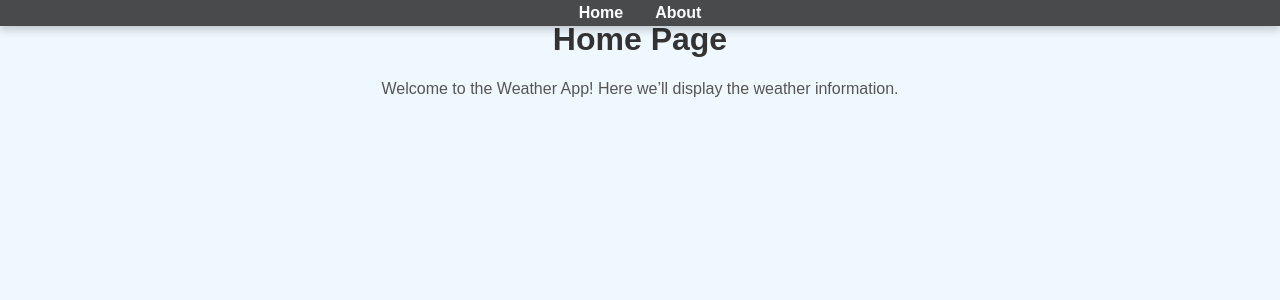
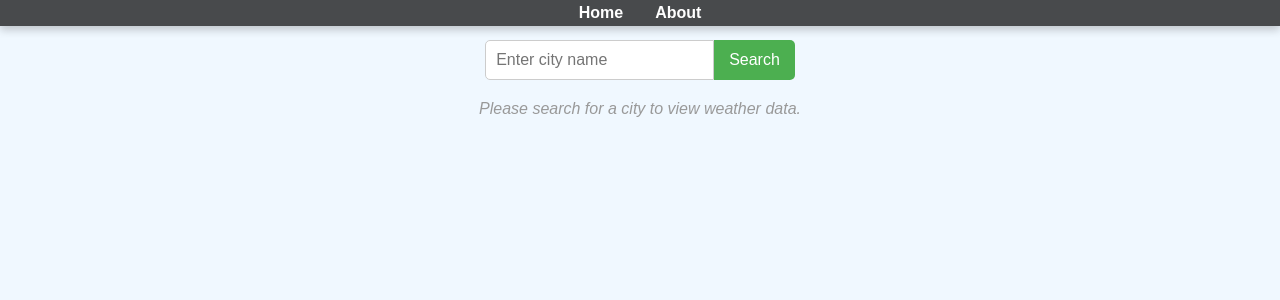
Before and after one commit to Breachfix/Weather-App, a React (Vite) app: page / in a window 1280 px wide. Shown: the top 300 px of the page. Built offline with nearby package versions, Linux system fonts and the light colour scheme.

Commit message:
Added search functionality and weather data fetching

```diff
--- a/src/App.jsx
+++ b/src/App.jsx
@@ -1,12 +1,14 @@
 // src/App.jsx
 import React from 'react';
 import { BrowserRouter as Router, Routes, Route } from 'react-router-dom';
+import { WeatherProvider } from './context/WeatherContext';
 import Navbar from './components/Navbar';
 import Home from './pages/Home';
 import About from './pages/About';
 import './assets/styles/App.css';
 
 const App = () => (
+  <WeatherProvider>
     <Router>
       <Navbar />
       <Routes>
@@ -14,6 +16,7 @@ const App = () => (
         <Route path="/about" element={<About />} />
       </Routes>
     </Router>
+  </WeatherProvider>
 );
 
 export default App;
--- /dev/null
+++ b/src/assets/styles/Home.css
@@ -0,0 +1,23 @@
+/* src/assets/styles/Home.css */
+
+.home {
+    text-align: center;
+    padding: 20px;
+  }
+
+  .weather-display {
+    margin-top: 20px;
+    padding: 15px;
+    background-color: #f0f8ff;
+    border-radius: 8px;
+    box-shadow: 0 4px 8px rgba(0, 0, 0, 0.1);
+  }
+
+  .error {
+    color: red;
+  }
+
+  .no-data {
+    color: #999;
+    font-style: italic;
+  }
--- /dev/null
+++ b/src/assets/styles/SearchBar.css
@@ -0,0 +1,24 @@
+/* src/assets/styles/SearchBar.css */
+
+.search-bar {
+    display: flex;
+    justify-content: center;
+    margin: 20px;
+  }
+
+  .search-input {
+    padding: 10px;
+    font-size: 1em;
+    border: 1px solid #ccc;
+    border-radius: 5px 0 0 5px;
+  }
+
+  .search-button {
+    padding: 10px 15px;
+    font-size: 1em;
+    border: none;
+    border-radius: 0 5px 5px 0;
+    background-color: #4CAF50;
+    color: white;
+    cursor: pointer;
+  }
--- /dev/null
+++ b/src/components/SearchBar.jsx
@@ -0,0 +1,33 @@
+// src/components/SearchBar.jsx
+import React, { useState, useContext } from 'react';
+import { WeatherContext } from '../context/WeatherContext';
+import '../assets/styles/SearchBar.css';
+
+const SearchBar = () => {
+  const [city, setCity] = useState('');
+  const { fetchWeather } = useContext(WeatherContext);
+
+  const handleSearch = () => {
+    if (city.trim()) {
+      fetchWeather(city);
+      setCity(''); // Clear input after search
+    }
+  };
+
+  return (
+    <div className="search-bar">
+      <input
+        type="text"
+        placeholder="Enter city name"
+        value={city}
+        onChange={(e) => setCity(e.target.value)}
+        className="search-input"
+      />
+      <button onClick={handleSearch} className="search-button">
+        Search
+      </button>
+    </div>
+  );
+};
+
+export default SearchBar;
--- a/src/context/WeatherContext.jsx
+++ b/src/context/WeatherContext.jsx
@@ -4,19 +4,19 @@ import axios from 'axios';
 
 export const WeatherContext = createContext();
 
-const WeatherProvider = ({ children }) => {
+export const WeatherProvider = ({ children }) => {
   const [weatherData, setWeatherData] = useState(null);
   const [error, setError] = useState(null);
 
-  const fetchWeather = async (location) => {
+  const fetchWeather = async (city) => {
+    setError(null); // Reset error state
     try {
-      const response = await axios.get(`https://api.openweathermap.org/data/2.5/weather`, {
-        params: { q: location, appid: 'YOUR_API_KEY' }
-      });
+      const response = await axios.get(
+        `https://api.openweathermap.org/data/2.5/weather?q=${city}&appid=${import.meta.env.VITE_WEATHER_API_KEY}&units=metric`
+      );
       setWeatherData(response.data);
-      setError(null);
     } catch (err) {
-      setError("Failed to fetch weather data.");
+      setError("Could not fetch weather data. Please try again.");
     }
   };
 
@@ -26,5 +26,3 @@ const WeatherProvider = ({ children }) => {
     </WeatherContext.Provider>
   );
 };
-
-export default WeatherProvider;
--- a/src/pages/Home.jsx
+++ b/src/pages/Home.jsx
@@ -1,11 +1,26 @@
 // src/pages/Home.jsx
-import React from 'react';
+import React, { useContext } from 'react';
+import { WeatherContext } from '../context/WeatherContext';
+import SearchBar from '../components/SearchBar';
+import '../assets/styles/Home.css';
 
 const Home = () => {
+  const { weatherData, error } = useContext(WeatherContext);
+
   return (
-    <div>
-      <h1>Home Page</h1>
-      <p>Welcome to the Weather App! Here we’ll display the weather information.</p>
+    <div className="home">
+      <SearchBar />
+      {error && <p className="error">{error}</p>}
+      {weatherData ? (
+        <div className="weather-display">
+          <h3>Current Weather in {weatherData.name}</h3>
+          <p>Temperature: {weatherData.main.temp}°C</p>
+          <p>Humidity: {weatherData.main.humidity}%</p>
+          <p>Wind Speed: {weatherData.wind.speed} m/s</p>
+        </div>
+      ) : (
+        <p className="no-data">Please search for a city to view weather data.</p>
+      )}
     </div>
   );
 };
```
Also changed, not shown: 1 other file (tests, documents, lock files or other folders). Lines whose indentation alone changed are shown as unchanged.
